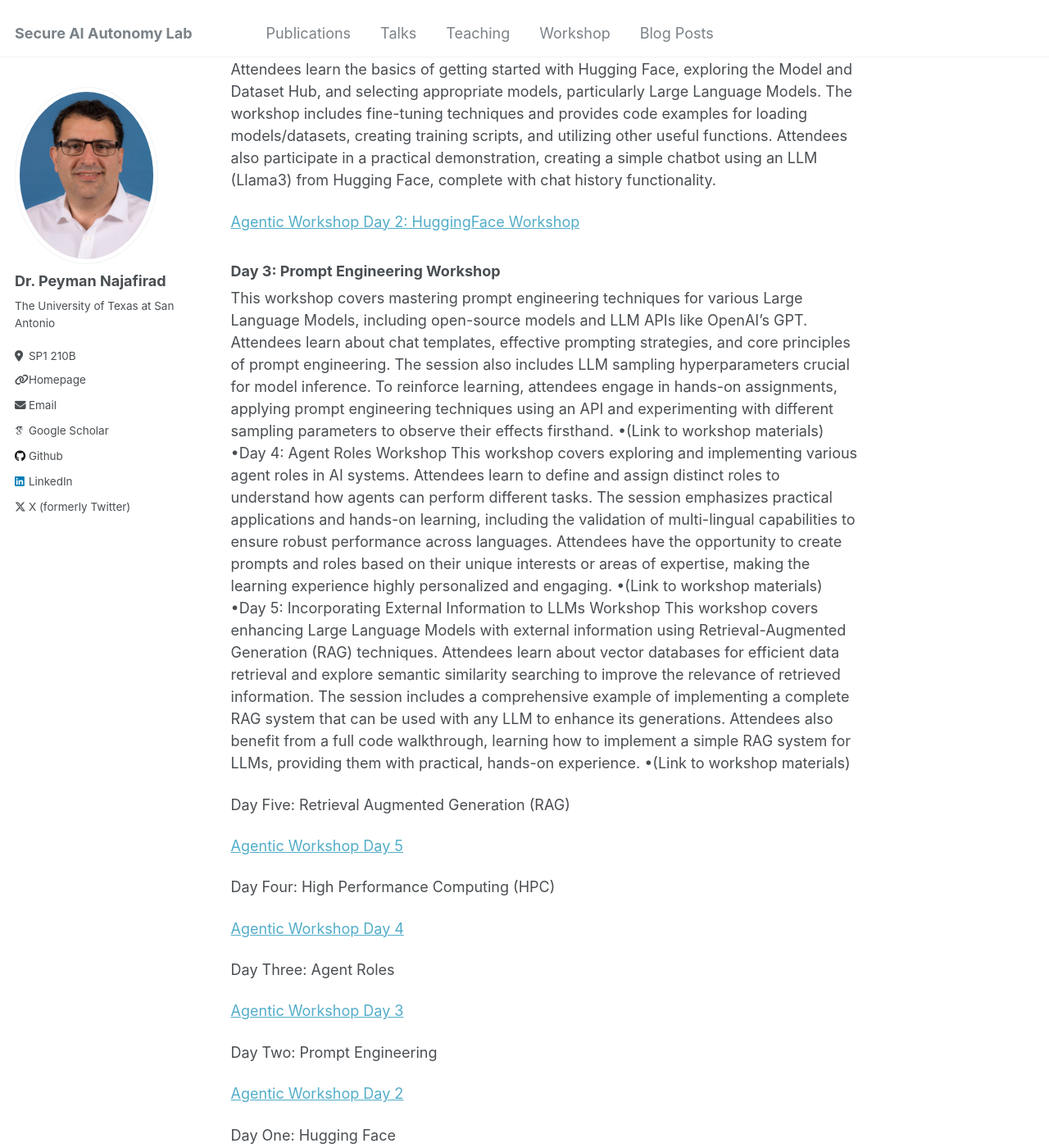
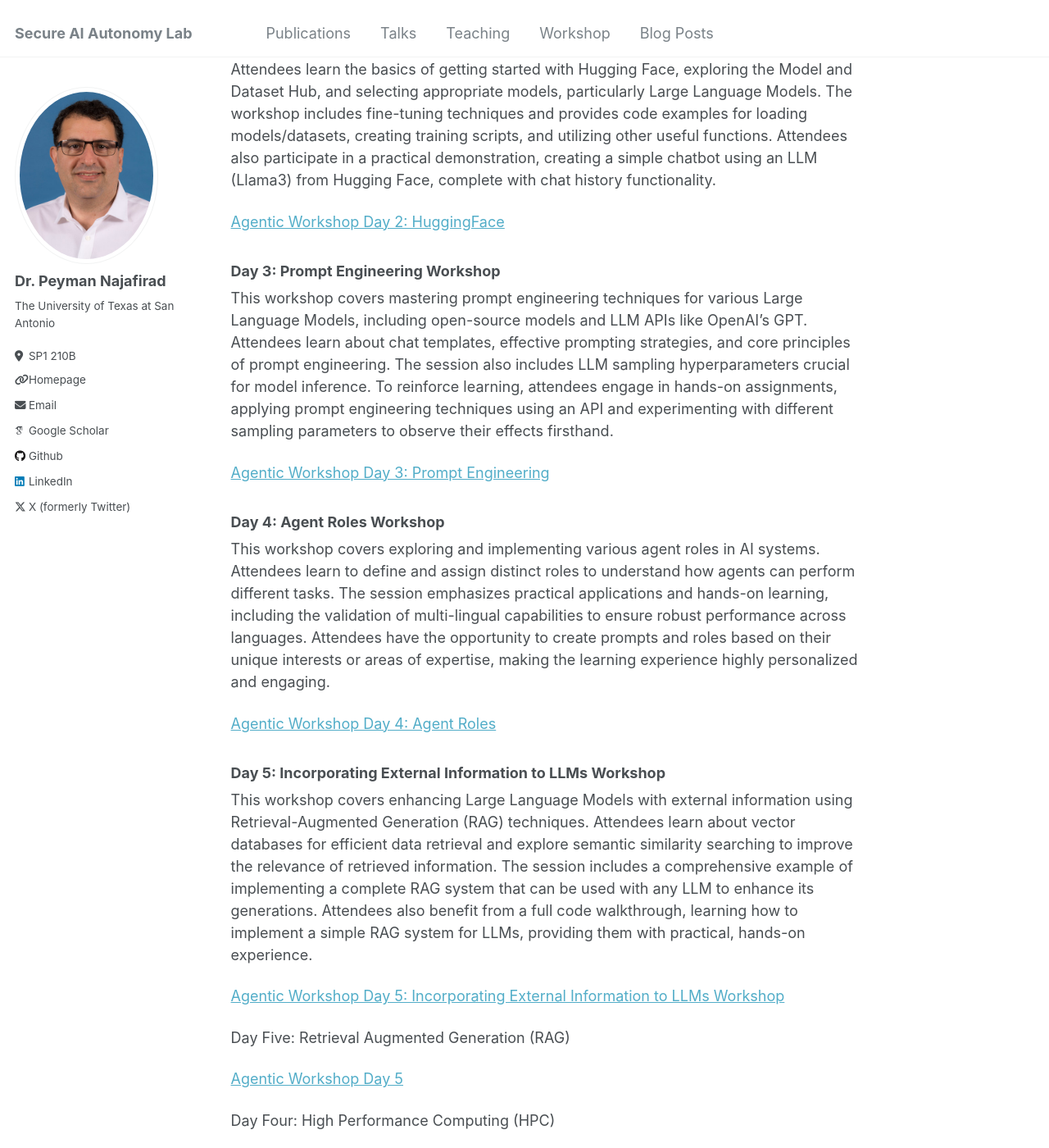
Before and after one commit to SecureAIAutonomyLab/SecureAIAutonomyLab.github.io, a Jekyll site: the page built from _pages/workshop.md, in a window 1280 px wide and 1400 px high, scrolled down 578 px. Shown: the whole window at 82% size. Built offline with Jekyll 4.4.1, drawn with Linux system fonts in a browser that asks for light colours; some web fonts are replaced.

Commit message:
Update workshop.md

```diff
--- a/_pages/workshop.md
+++ b/_pages/workshop.md
@@ -15,17 +15,22 @@ This workshop covers the fundamentals of running jobs on UTSA’s ARC HPC system
 ### Day 2: HuggingFace Workshop
 This workshop covers leveraging the Hugging Face platform for machine learning tasks. Attendees learn the basics of getting started with Hugging Face, exploring the Model and Dataset Hub, and selecting appropriate models, particularly Large Language Models. The workshop includes fine-tuning techniques and provides code examples for loading models/datasets, creating training scripts, and utilizing other useful functions. Attendees also participate in a practical demonstration, creating a simple chatbot using an LLM (Llama3) from Hugging Face, complete with chat history functionality.
 
-[Agentic Workshop Day 2: HuggingFace Workshop](https://utsacloud-my.sharepoint.com/personal/peyman_najafirad_utsa_edu/_layouts/15/onedrive.aspx?ga=1&id=%2Fpersonal%2Fpeyman%5Fnajafirad%5Futsa%5Fedu%2FDocuments%2F%5FSecure%20AI%20%26%20Autonomy%20Lab%2FAgenticWorkshop%2Fday%2D1%5FHugging%20Face)
+[Agentic Workshop Day 2: HuggingFace](https://utsacloud-my.sharepoint.com/personal/peyman_najafirad_utsa_edu/_layouts/15/onedrive.aspx?ga=1&id=%2Fpersonal%2Fpeyman%5Fnajafirad%5Futsa%5Fedu%2FDocuments%2F%5FSecure%20AI%20%26%20Autonomy%20Lab%2FAgenticWorkshop%2Fday%2D1%5FHugging%20Face)
 
 ### Day 3: Prompt Engineering Workshop
- This workshop covers mastering prompt engineering techniques for various Large Language Models, including open-source models and LLM APIs like OpenAI's GPT. Attendees learn about chat templates, effective prompting strategies, and core principles of prompt engineering. The session also includes LLM sampling hyperparameters crucial for model inference. To reinforce learning, attendees engage in hands-on assignments, applying prompt engineering techniques using an API and experimenting with different sampling parameters to observe their effects firsthand.
-•(Link to workshop materials)
-•Day 4: Agent Roles Workshop
- This workshop covers exploring and implementing various agent roles in AI systems. Attendees learn to define and assign distinct roles to understand how agents can perform different tasks. The session emphasizes practical applications and hands-on learning, including the validation of multi-lingual capabilities to ensure robust performance across languages. Attendees have the opportunity to create prompts and roles based on their unique interests or areas of expertise, making the learning experience highly personalized and engaging.
-•(Link to workshop materials)
-•Day 5: Incorporating External Information to LLMs Workshop
- This workshop covers enhancing Large Language Models with external information using Retrieval-Augmented Generation (RAG) techniques. Attendees learn about vector databases for efficient data retrieval and explore semantic similarity searching to improve the relevance of retrieved information. The session includes a comprehensive example of implementing a complete RAG system that can be used with any LLM to enhance its generations. Attendees also benefit from a full code walkthrough, learning how to implement a simple RAG system for LLMs, providing them with practical, hands-on experience.
-•(Link to workshop materials)
+This workshop covers mastering prompt engineering techniques for various Large Language Models, including open-source models and LLM APIs like OpenAI's GPT. Attendees learn about chat templates, effective prompting strategies, and core principles of prompt engineering. The session also includes LLM sampling hyperparameters crucial for model inference. To reinforce learning, attendees engage in hands-on assignments, applying prompt engineering techniques using an API and experimenting with different sampling parameters to observe their effects firsthand.
+
+[Agentic Workshop Day 3: Prompt Engineering](https://utsacloud-my.sharepoint.com/personal/peyman_najafirad_utsa_edu/_layouts/15/onedrive.aspx?ga=1&id=%2Fpersonal%2Fpeyman%5Fnajafirad%5Futsa%5Fedu%2FDocuments%2F%5FSecure%20AI%20%26%20Autonomy%20Lab%2FAgenticWorkshop%2Fday%2D2%5FPrompt%20Engineering)
+
+### Day 4: Agent Roles Workshop
+This workshop covers exploring and implementing various agent roles in AI systems. Attendees learn to define and assign distinct roles to understand how agents can perform different tasks. The session emphasizes practical applications and hands-on learning, including the validation of multi-lingual capabilities to ensure robust performance across languages. Attendees have the opportunity to create prompts and roles based on their unique interests or areas of expertise, making the learning experience highly personalized and engaging.
+
+[Agentic Workshop Day 4: Agent Roles](https://utsacloud-my.sharepoint.com/personal/peyman_najafirad_utsa_edu/_layouts/15/onedrive.aspx?ga=1&id=%2Fpersonal%2Fpeyman%5Fnajafirad%5Futsa%5Fedu%2FDocuments%2F%5FSecure%20AI%20%26%20Autonomy%20Lab%2FAgenticWorkshop%2Fday%2D3%5FAgent%20Roles)
+
+### Day 5: Incorporating External Information to LLMs Workshop
+This workshop covers enhancing Large Language Models with external information using Retrieval-Augmented Generation (RAG) techniques. Attendees learn about vector databases for efficient data retrieval and explore semantic similarity searching to improve the relevance of retrieved information. The session includes a comprehensive example of implementing a complete RAG system that can be used with any LLM to enhance its generations. Attendees also benefit from a full code walkthrough, learning how to implement a simple RAG system for LLMs, providing them with practical, hands-on experience.
+
+[Agentic Workshop Day 5: Incorporating External Information to LLMs Workshop](https://utsacloud-my.sharepoint.com/personal/peyman_najafirad_utsa_edu/_layouts/15/onedrive.aspx?ga=1&id=%2Fpersonal%2Fpeyman%5Fnajafirad%5Futsa%5Fedu%2FDocuments%2F%5FSecure%20AI%20%26%20Autonomy%20Lab%2FAgenticWorkshop%2Fday%2D5%5FRAG)
 
 {% if site.author.googlescholar %}
 
```
